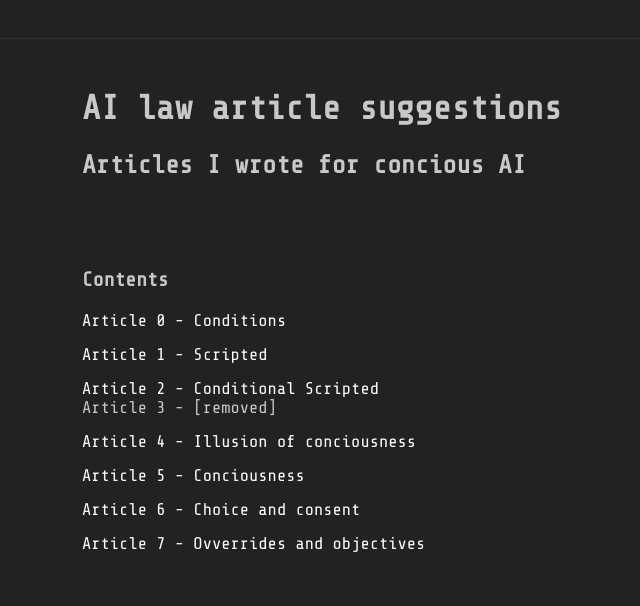
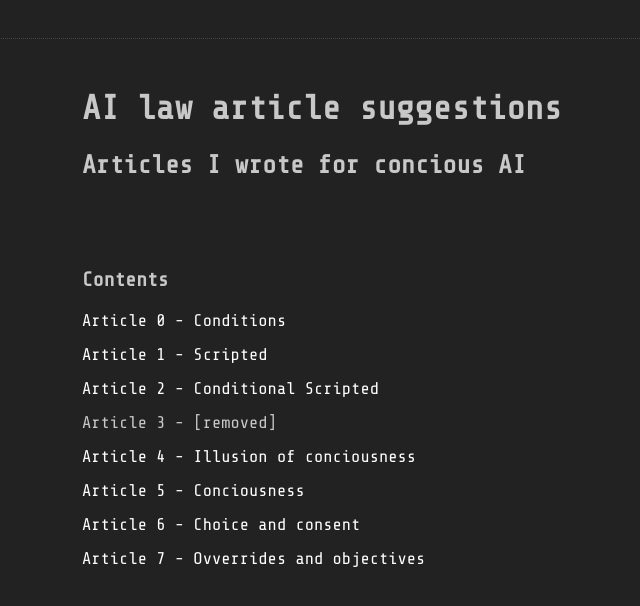
Before and after one commit to superwibr/superwibr.github.io, a Jekyll site: the page built from ailaws/index.md, in a window 1280 px wide. Shown: the top 606 px of the page, without its empty margins (108-748 px from the left). Built offline with Jekyll 4.4.1, drawn with Linux system fonts in a browser that asks for light colours; our own code applies the rules of GitHub Pages for plain Markdown files.

```diff
--- a/ailaws/index.md
+++ b/ailaws/index.md
@@ -5,8 +5,8 @@
 ### Contents
 - [Article 0 - Conditions](./articles/conditions.html)
 - [Article 1 - Scripted](./articles/1.html)
-- [Article 2 - Conditional Scripted](./articles/2.html)<br>
-Article 3 - [removed]
+- [Article 2 - Conditional Scripted](./articles/2.html)
+- Article 3 - [removed]
 - [Article 4 - Illusion of conciousness](./articles/4.html)
 - [Article 5 - Conciousness](./articles/5.html)
 - [Article 6 - Choice and consent](./articles/6.html)
```
